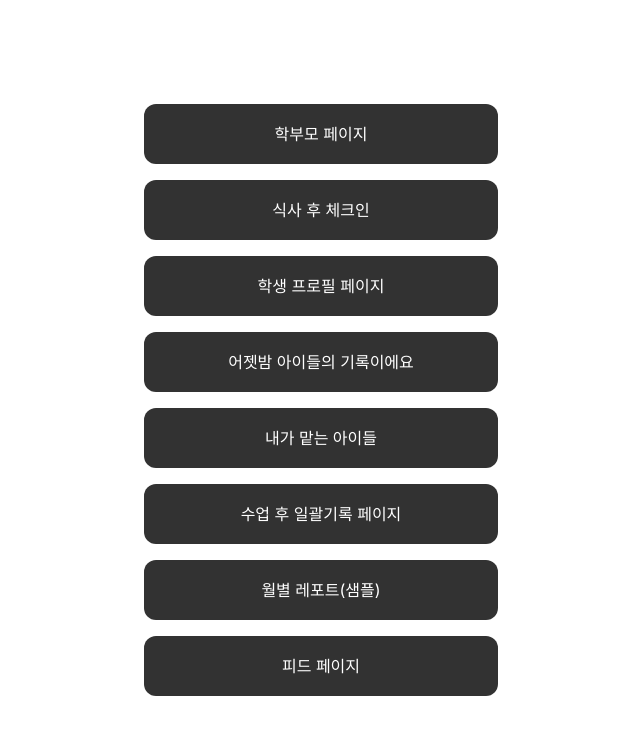
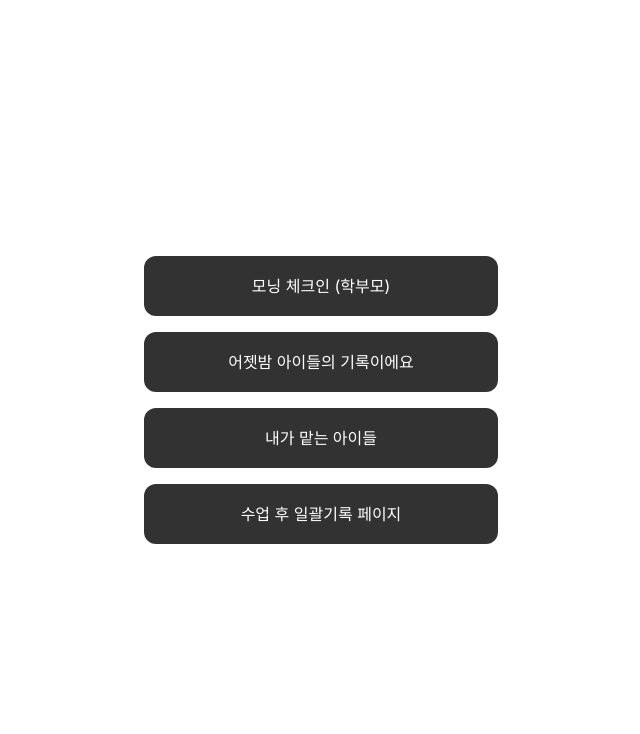
Before and after one commit to dandicare/doedorok, a Next.js app in the folder apps/web/: page /dev in a window 1280 px wide. Shown: the top 734 px of the page, without its empty margins (319-959 px from the left). Built offline with nearby package versions, Linux system fonts and the light colour scheme; a web font is replaced by a local one.

Commit message:
feat: 필요없는 버튼 제거

```diff
--- a/apps/web/app/dev/page.tsx
+++ b/apps/web/app/dev/page.tsx
@@ -18,22 +18,6 @@ export default function Home(): React.JSX.Element {
             navigateNative("parent/morning-checkin");
         } else {
             router.push("/parent/morning-checkin");
-    }
-  }, [router]);
-
-  const onGoParentAfterMealCheckin = useCallback(() => {
-    if (isInReactNativeWebView()) {
-      navigateNative("parent/after-meal-checkin");
-    } else {
-      router.push("/parent/after-meal-checkin");
-    }
-  }, [router]);
-
-  const onGoStudentProfile = useCallback(() => {
-    if (isInReactNativeWebView()) {
-      navigateNative("student/profile");
-    } else {
-      router.push("/student/profile");
         }
     }, [router]);
 
@@ -61,32 +45,12 @@ export default function Home(): React.JSX.Element {
         }
     }, [router]);
 
-  const onGoMonthlyReport = useCallback(() => {
-    if (isInReactNativeWebView()) {
-      navigateNative("report");
-    } else {
-      router.push("/report");
-    }
-  }, [router]);
-
-  const onGoParentFeed = useCallback(() => {
-    if (isInReactNativeWebView()) {
-      navigateNative("parent/feed");
-    } else {
-      router.push("/feed");
-    }
-  }, [router]);
-
     return (
         <main className="min-h-screen w-full flex flex-col gap-4 items-center justify-center p-6">
-      <Button onClick={onGoParentMorningCheckin}>학부모 페이지</Button>
-      <Button onClick={onGoParentAfterMealCheckin}>식사 후 체크인</Button>
-      <Button onClick={onGoStudentProfile}>학생 프로필 페이지</Button>
+            <Button onClick={onGoParentMorningCheckin}>모닝 체크인 (학부모)</Button>
             <Button onClick={onGoStudentRecords}>어젯밤 아이들의 기록이에요</Button>
             <Button onClick={onGoTeacherStudents}>내가 맡는 아이들</Button>
             <Button onClick={onGoTeacherWriteRecord}>수업 후 일괄기록 페이지</Button>
-      <Button onClick={onGoMonthlyReport}>월별 레포트(샘플)</Button>
-      <Button onClick={onGoParentFeed}>피드 페이지</Button>
         </main>
     );
 }
```
Lines whose indentation alone changed are shown as unchanged.
